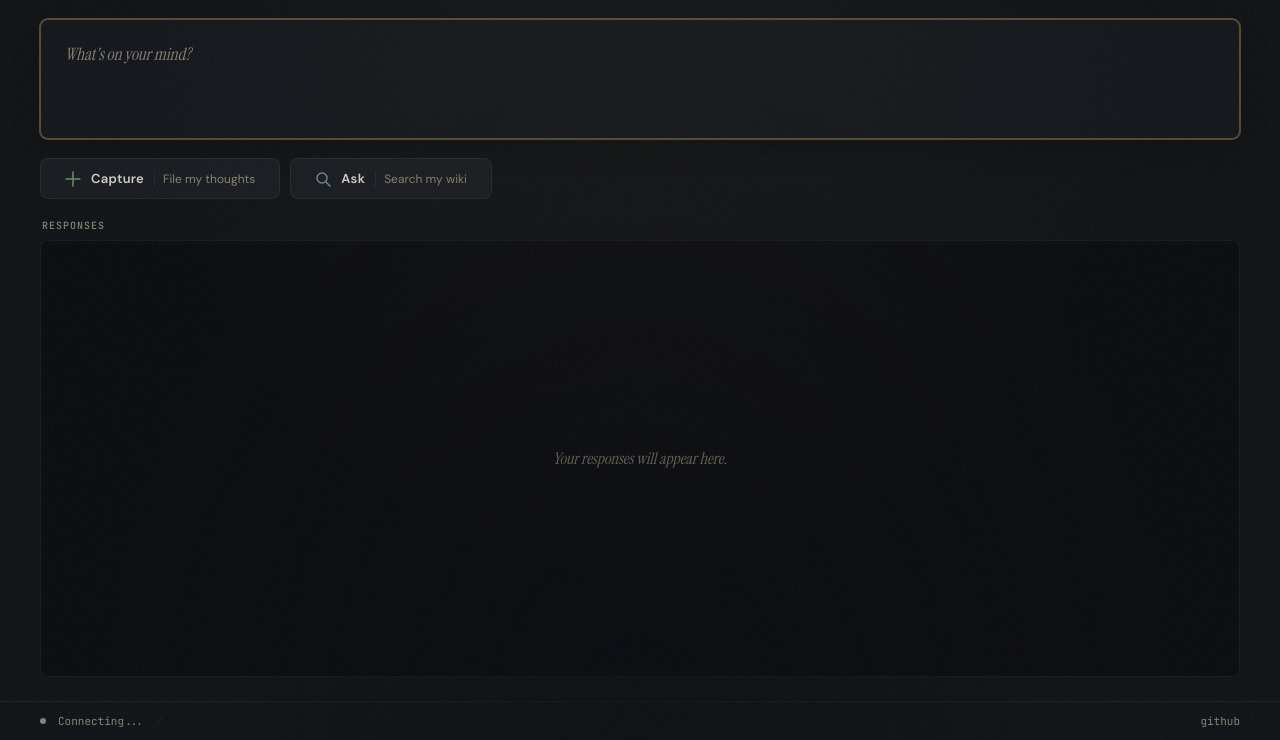
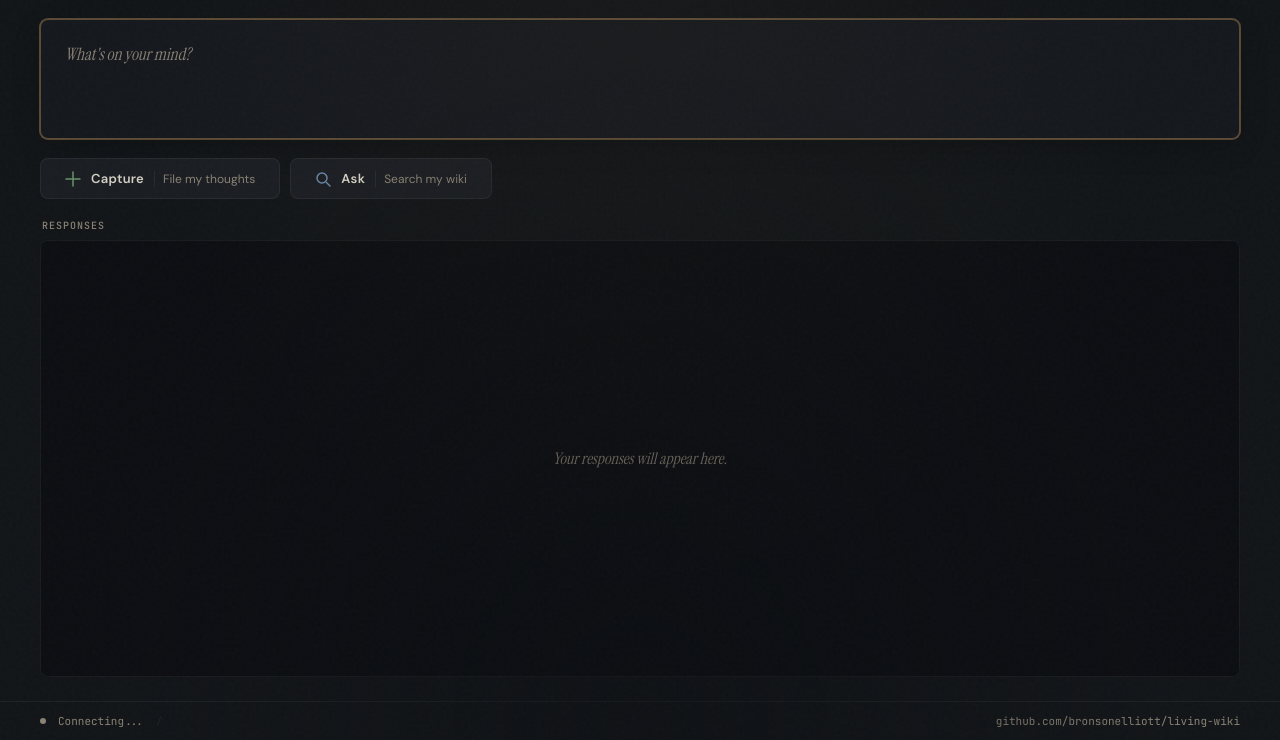
Before and after one commit to bronsonelliott/living-wiki, a plain HTML site: page ui/index.html in a window 1280 px wide. Shown: the part 60-800 px from the top of the page. Drawn offline with Linux system fonts and the light colour scheme.

Commit message:
Show full repo URL in footer link
Co-Authored-By: Claude Opus 4.6 (1M context) <noreply@anthropic.com>

```diff
--- a/ui/index.html
+++ b/ui/index.html
@@ -558,7 +558,7 @@
     <span class="footer-sep">/</span>
     <span class="note-count" id="noteCount"></span>
     <span class="footer-right">
-      <a href="https://github.com/bronsonelliott/living-wiki" target="_blank" rel="noopener">github</a>
+      <a href="https://github.com/bronsonelliott/living-wiki" target="_blank" rel="noopener">github.com/bronsonelliott/living-wiki</a>
     </span>
   </footer>
 
```
